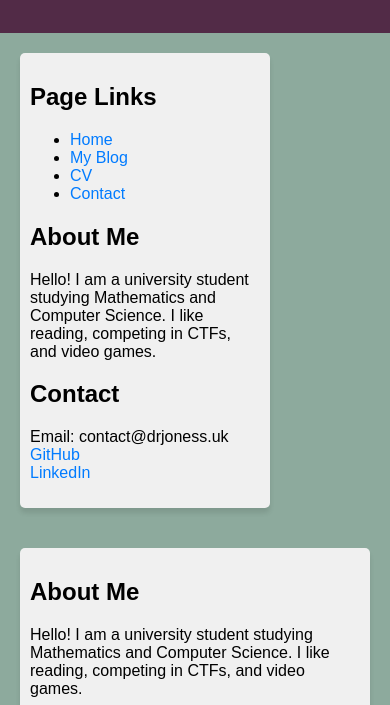
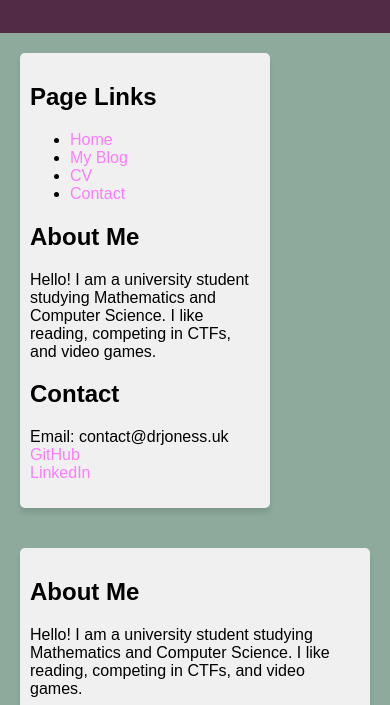
Before and after one commit to Davecastle10/drjoness.uk_website, a plain HTML site: page index.html in a window 390 px wide. Shown: the part 139-844 px from the top of the page. Drawn offline with Linux system fonts and the light colour scheme.

Commit message:
changing mobile to see if loading

```diff
--- a/styles.css
+++ b/styles.css
@@ -103,4 +103,8 @@ a:hover {
         border-radius: 5px;
         box-shadow: 0 5px 5px rgba(0, 0, 0, 0.1);
     }
+    a {
+    text-decoration: none; /* Remove underline from links */
+    color: #ff7BFF; /* Link color */
 }
+}
```
